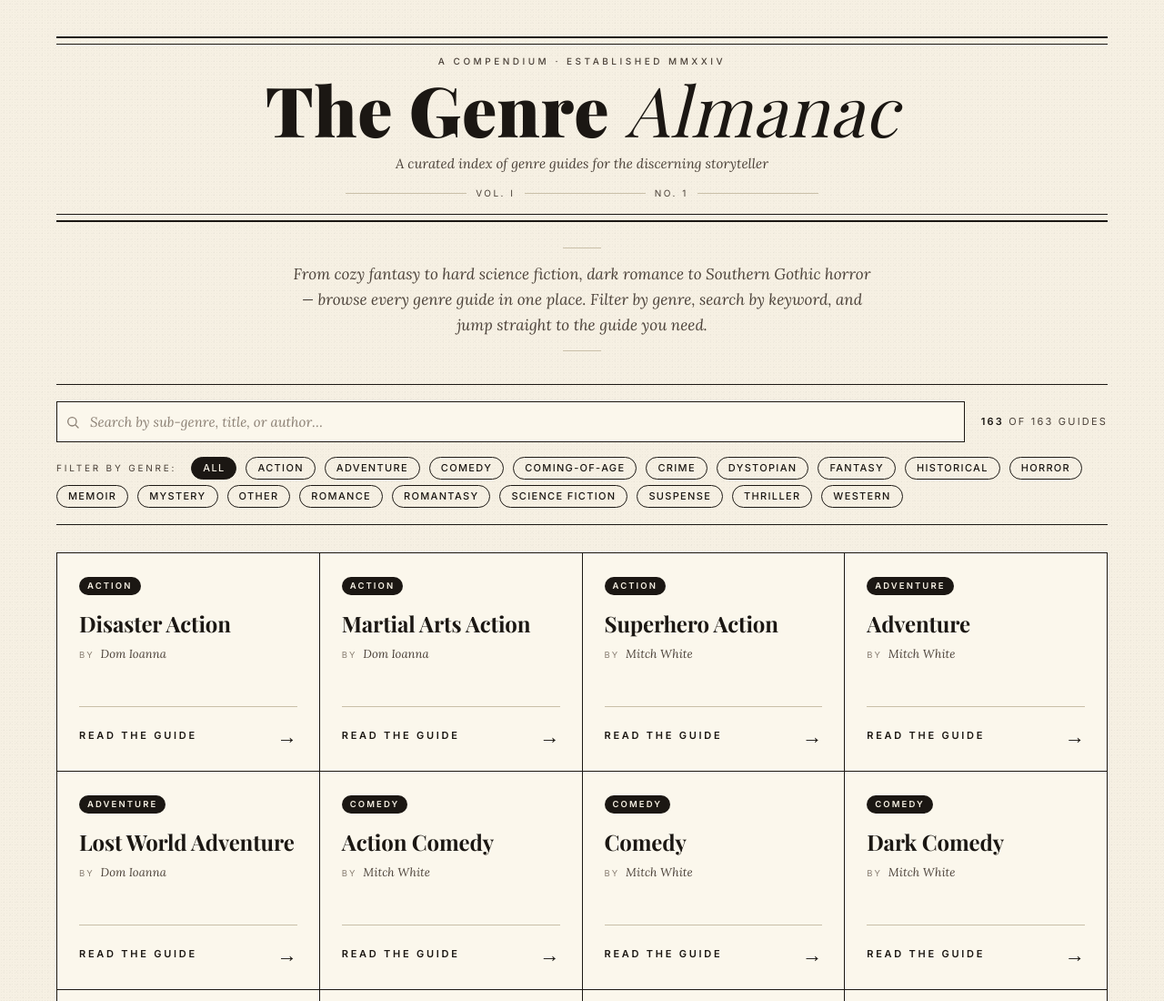
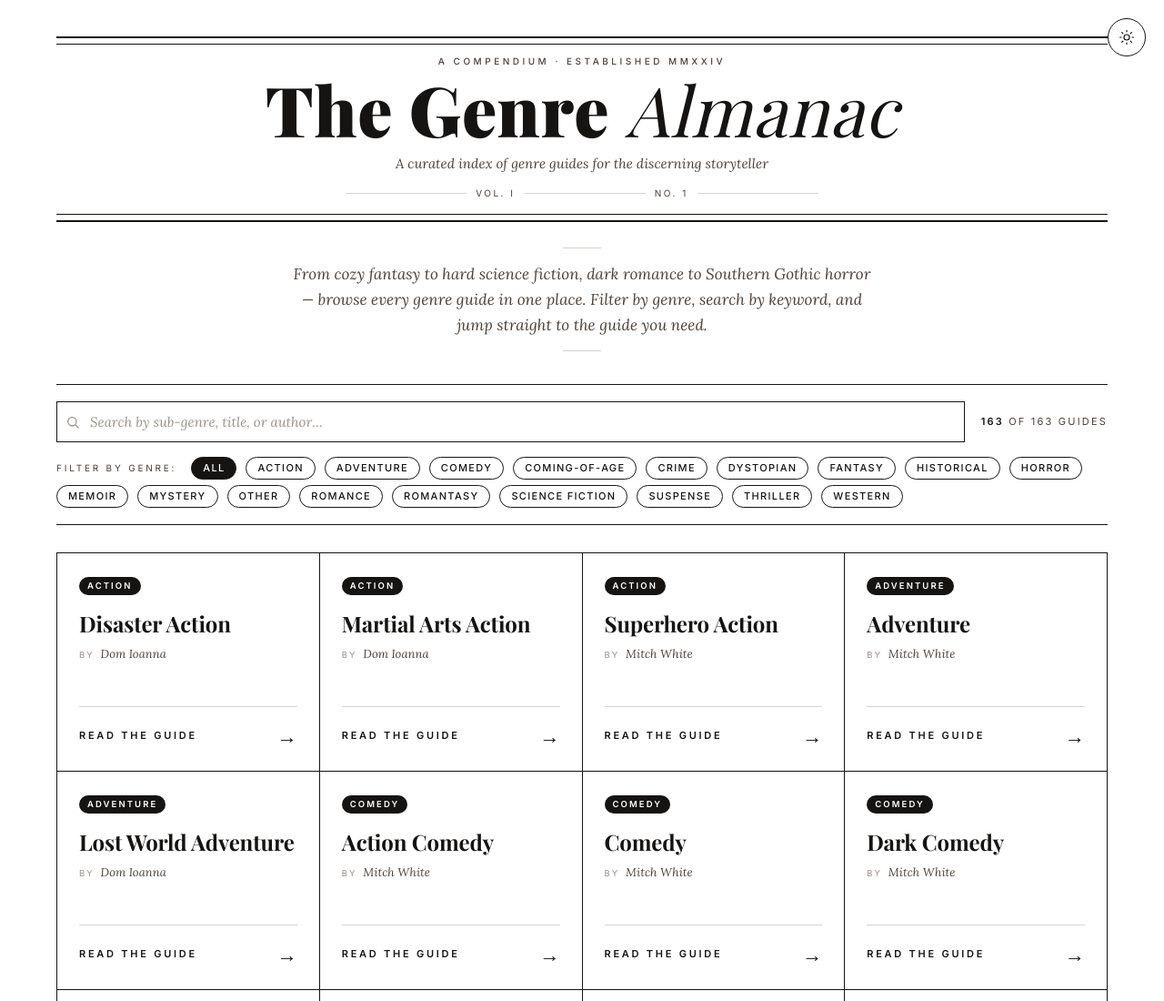
Before and after one commit to domioanna/Genre-Guides, a plain HTML site: page index.html in a window 1280 px wide. Shown: the top 1100 px of the page at 91% size. Drawn offline with nearby package versions, Linux system fonts and the light colour scheme; a web font is replaced by a local one.

Commit message:
Add dark mode and switch to white background

```diff
--- a/index.html
+++ b/index.html
@@ -7,18 +7,48 @@
 <link rel="preconnect" href="https://fonts.googleapis.com">
 <link rel="preconnect" href="https://fonts.gstatic.com" crossorigin>
 <link href="https://fonts.googleapis.com/css2?family=Playfair+Display:ital,wght@0,400;0,700;0,900;1,400&family=Lora:ital,wght@0,400;0,500;0,600;1,400&family=Inter:wght@400;500;600&display=swap" rel="stylesheet">
+<script>
+  // Set theme before first paint to avoid FOUC
+  (function(){
+    try {
+      var saved = localStorage.getItem('theme');
+      var prefers = window.matchMedia('(prefers-color-scheme: dark)').matches;
+      document.documentElement.setAttribute('data-theme', saved || (prefers ? 'dark' : 'light'));
+    } catch(e) {
+      document.documentElement.setAttribute('data-theme', 'light');
+    }
+  })();
+</script>
 <style>
-  :root {
-    --paper: #f6f0e3;
-    --paper-deep: #ede5d1;
-    --ink: #1b1713;
+  :root, [data-theme="light"] {
+    --paper: #ffffff;
+    --paper-deep: #f4f2ee;
+    --ink: #161412;
     --ink-soft: #4a4038;
-    --ink-faint: #8a7f73;
-    --rule: #1b1713;
-    --rule-soft: #c9bfa8;
+    --ink-faint: #9a918a;
+    --rule: #161412;
+    --rule-soft: #d8d3cc;
     --accent: #8a2a1f;
-    --card: #fbf7ec;
-    --card-border: #1b1713;
+    --card: #ffffff;
+    --card-hover: #fbf7ee;
+    --pill-bg: #161412;
+    --pill-fg: #ffffff;
+    --shadow: 0 1px 0 rgba(0,0,0,0);
+  }
+  [data-theme="dark"] {
+    --paper: #14110f;
+    --paper-deep: #1c1916;
+    --ink: #ede3d1;
+    --ink-soft: #b8ae9f;
+    --ink-faint: #776d60;
+    --rule: #ede3d1;
+    --rule-soft: #3a342d;
+    --accent: #d9896f;
+    --card: #1c1916;
+    --card-hover: #252017;
+    --pill-bg: #ede3d1;
+    --pill-fg: #14110f;
+    --shadow: 0 1px 0 rgba(0,0,0,0);
   }
   * { box-sizing: border-box; }
   html, body { margin: 0; padding: 0; }
@@ -29,13 +59,42 @@
     line-height: 1.55;
     -webkit-font-smoothing: antialiased;
     text-rendering: optimizeLegibility;
-    background-image:
-      radial-gradient(rgba(27,23,19,0.035) 1px, transparent 1px),
-      radial-gradient(rgba(27,23,19,0.025) 1px, transparent 1px);
-    background-size: 3px 3px, 7px 7px;
-    background-position: 0 0, 1px 1px;
+    transition: background-color 0.25s ease, color 0.25s ease;
+  }
+  body, .card, #search, .chip, .theme-toggle {
+    transition: background-color 0.25s ease, color 0.25s ease, border-color 0.25s ease;
   }
   a { color: inherit; }
+
+  /* ---------- Theme toggle ---------- */
+  .theme-toggle {
+    position: fixed;
+    top: 20px;
+    right: 20px;
+    width: 42px;
+    height: 42px;
+    border-radius: 999px;
+    border: 1px solid var(--ink);
+    background: var(--card);
+    color: var(--ink);
+    cursor: pointer;
+    display: flex;
+    align-items: center;
+    justify-content: center;
+    z-index: 100;
+    padding: 0;
+  }
+  .theme-toggle:hover {
+    background: var(--ink);
+    color: var(--paper);
+  }
+  .theme-toggle svg {
+    width: 18px;
+    height: 18px;
+  }
+  .theme-toggle .moon-icon { display: none; }
+  [data-theme="dark"] .theme-toggle .sun-icon { display: none; }
+  [data-theme="dark"] .theme-toggle .moon-icon { display: block; }
 
   /* ---------- Masthead ---------- */
   .wrap {
@@ -166,7 +225,7 @@
     transition: background 0.15s;
   }
   #search:focus {
-    background: #fff;
+    background: var(--paper-deep);
   }
   #search::placeholder {
     color: var(--ink-faint);
@@ -238,7 +297,7 @@
     position: relative;
     transition: background 0.2s;
   }
-  .card:hover { background: #fffaec; }
+  .card:hover { background: var(--card-hover); }
   .card .pill {
     align-self: flex-start;
     font-family: 'Inter', sans-serif;
@@ -248,8 +307,8 @@
     font-weight: 600;
     padding: 4px 9px;
     border-radius: 999px;
-    background: var(--ink);
-    color: var(--paper);
+    background: var(--pill-bg);
+    color: var(--pill-fg);
     margin-bottom: 18px;
     line-height: 1.2;
   }
@@ -356,6 +415,10 @@
 </style>
 </head>
 <body>
+<button id="theme-toggle" class="theme-toggle" type="button" aria-label="Toggle dark mode" title="Toggle dark mode">
+  <svg class="sun-icon" viewBox="0 0 24 24" fill="none" stroke="currentColor" stroke-width="1.6" stroke-linecap="round" stroke-linejoin="round" aria-hidden="true"><circle cx="12" cy="12" r="4"/><path d="M12 2v2M12 20v2M4.93 4.93l1.41 1.41M17.66 17.66l1.41 1.41M2 12h2M20 12h2M4.93 19.07l1.41-1.41M17.66 6.34l1.41-1.41"/></svg>
+  <svg class="moon-icon" viewBox="0 0 24 24" fill="none" stroke="currentColor" stroke-width="1.6" stroke-linecap="round" stroke-linejoin="round" aria-hidden="true"><path d="M21 12.79A9 9 0 1 1 11.21 3 7 7 0 0 0 21 12.79z"/></svg>
+</button>
 <div class="wrap">
 
   <header class="masthead">
@@ -480,6 +543,15 @@ document.getElementById('search').addEventListener('input', e => {
   applyFilters();
 });
 
+// Theme toggle
+const themeToggle = document.getElementById('theme-toggle');
+themeToggle.addEventListener('click', () => {
+  const current = document.documentElement.getAttribute('data-theme') || 'light';
+  const next = current === 'dark' ? 'light' : 'dark';
+  document.documentElement.setAttribute('data-theme', next);
+  try { localStorage.setItem('theme', next); } catch(e) {}
+});
+
 applyFilters();
 </script>
 </body>
```
